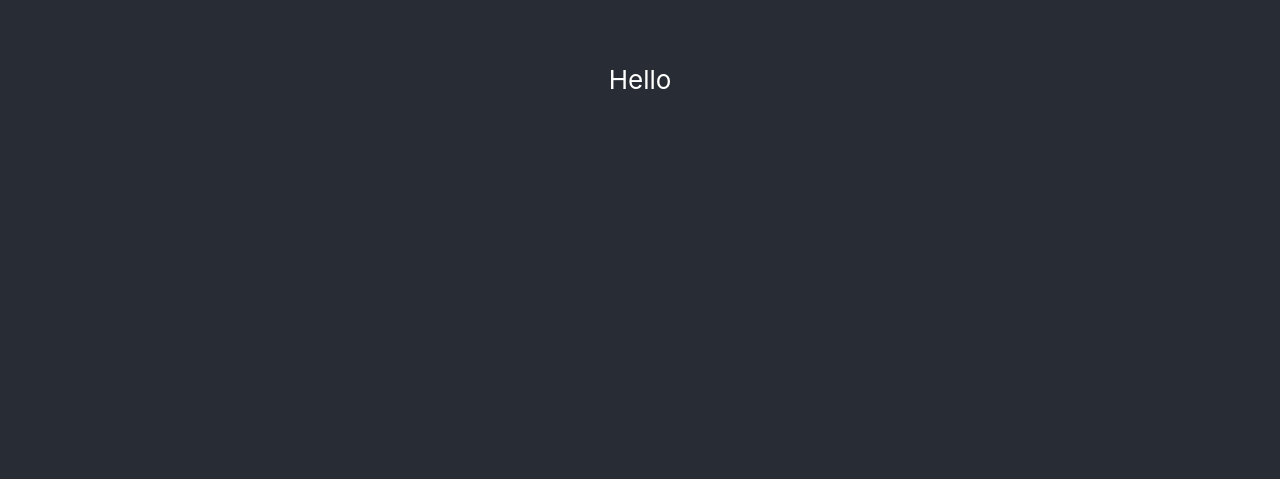
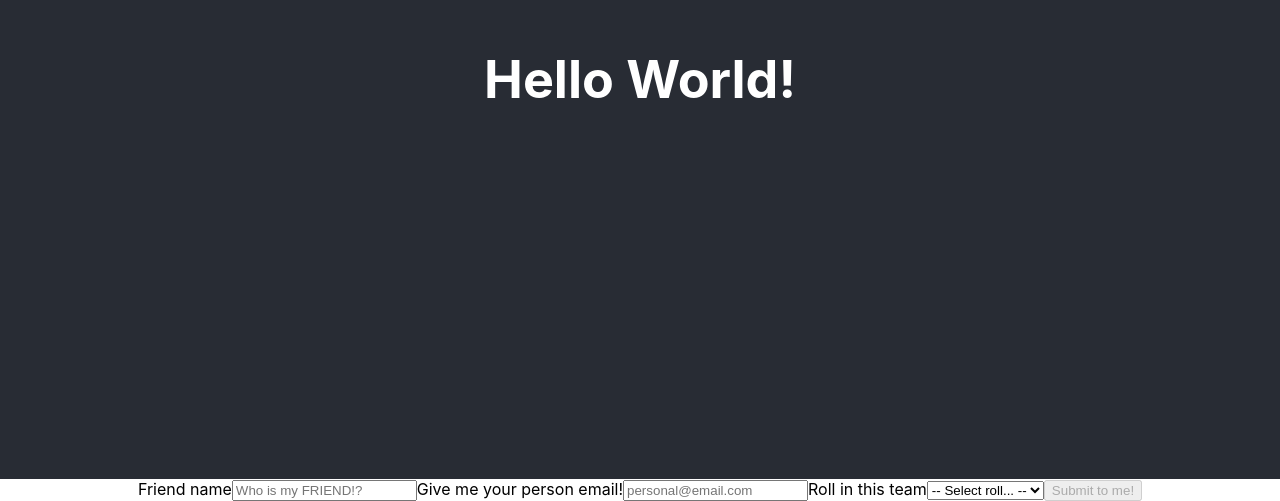
Before and after one commit to bloominstituteoftechnology/team-builder, a React (Create React App) app in the folder team-builder/: page / in a window 1280 px wide. Shown: the part 321-822 px from the top of the page. Before the commit the page ends 800 px from the top, so only its background shows below. Built offline with nearby package versions, Linux system fonts and the light colour scheme.

Commit message:
forms almost complete, working on new card

```diff
--- a/team-builder/src/App.js
+++ b/team-builder/src/App.js
@@ -1,12 +1,44 @@
-import logo from './logo.svg';
+
 import './App.css';
+import React, {useState, useEffect} from 'react';
+import Form from './Form'
+
+const initialFormValue =  {
+  name: '',
+  email: '',
+  roll: '',
+}
 
 function App() {
+
+  const [friend, setFriend] = useState([]);
+  const [formValues, setFormValues] = useState(initialFormValue)
+  const updateForm = (inputName , inputValue) => {
+    setFormValues({
+      ...formValues,
+      [inputName]: inputValue
+    })
+  }
+
+  const submitForm = () =>{
+    const newFriend ={
+      friendName: formValues.friendName.trim(),
+      email: formValues.email.trim(),
+      roll: formValues.roll.trim(),
+    }
+    setFriend([...friend, newFriend])
+  }
+
   return (
     <div className="App">
       <header className="App-header">
-        Hello
+        <h1>Hello World!</h1>
       </header>
+      <Form
+        values={formValues}
+        update={updateForm}
+        submit={submitForm}
+      />
     </div>
   );
 }
--- /dev/null
+++ b/team-builder/src/Form.js
@@ -0,0 +1,62 @@
+import React from 'react'
+
+
+
+
+export default function Form(props) {
+
+    const {values, update, submit}= props
+
+    const onChange = evt => {
+        const {name, value} = evt.target
+        update(name, value)
+      }
+
+      const onSubmit = evt => {
+          evt.preventDefault()
+          submit()
+      }
+
+
+return(
+    <div className='formContainer'>
+        <form onSubmit={onSubmit}>
+            <div className='Inputs'>
+                <label>Friend name
+                    <input
+                        name='friendName'
+                        type='text'
+                        value={values.friendname}
+                        onChange={onChange}
+                        placeholder='Who is my FRIEND!?'
+                        maxLength= '20'
+                    />
+                </label>
+                <label>Give me your person email!
+                    <input
+                        name='email'
+                        type='email'
+                        value={values.eamil}
+                        onChange={onChange}
+                        placeholder='personal@email.com'
+                    />
+                </label>
+                <label>Roll in this team
+                    <select value ={values.roll} name='roll' onChange={onChange}>
+                        <option value=''>-- Select roll... --</option>
+                        <option value='wizard'>Wizard</option>
+                        <option value='rogue'>Rogue</option>
+                        <option value='knight'>Knight</option>
+                        <option value='bard'>Bards suck.</option>
+                    </select>
+                </label>
+                <button disabled={!values.friendName || !values.email || !values.roll}>
+                    Submit to me!
+                </button>
+            </div>
+        </form>
+
+    </div>
+
+)
+}
```
Also changed, not shown: team-builder/src/FriendCard.js (added).
